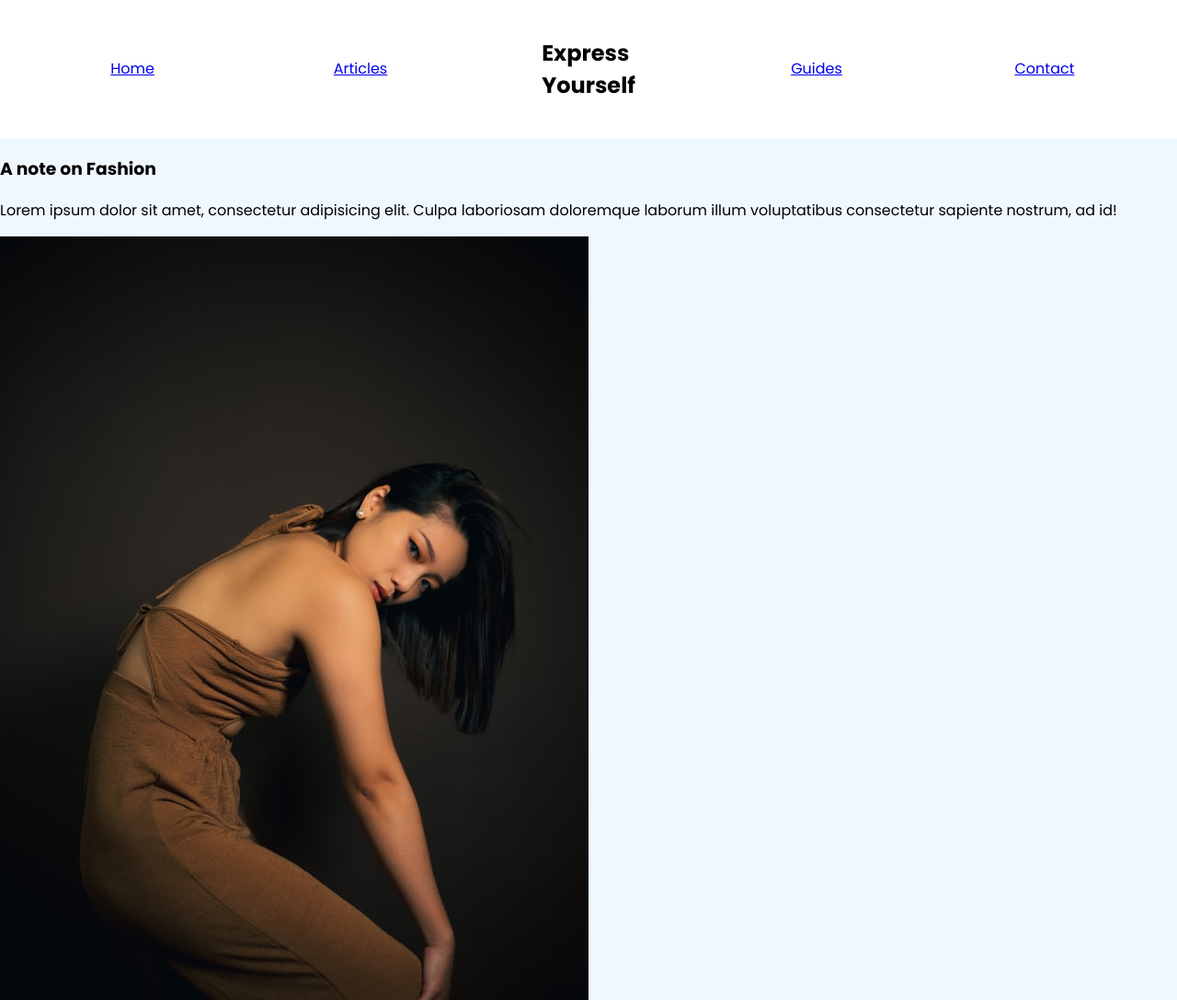
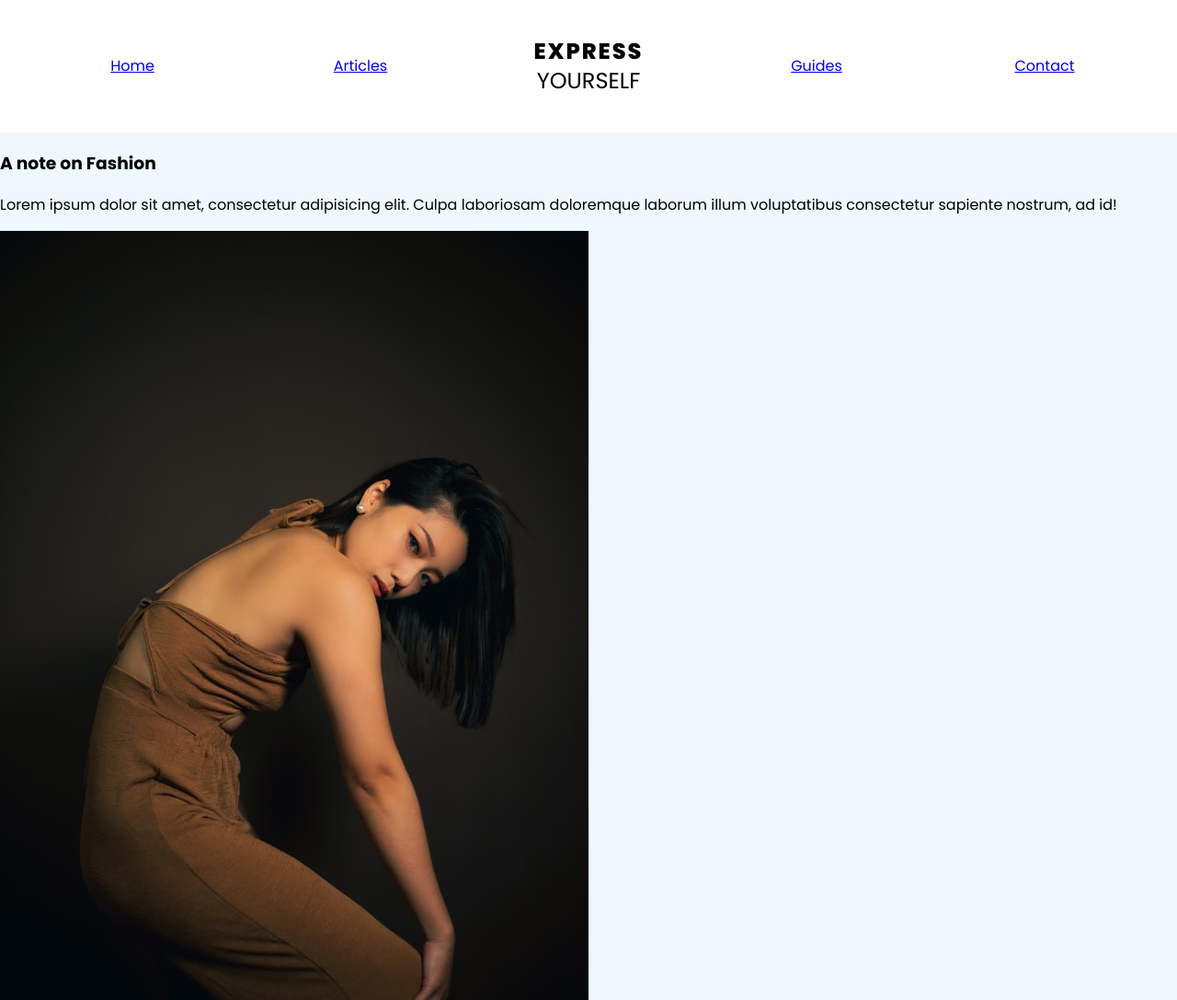
Before and after one commit to Lakshit-Chiranjiv/CSS-Grid-Layouts, a plain HTML site: page Masonry Layout/index.html in a window 1280 px wide. Shown: the top 1087 px of the page at 92% size. Drawn offline with Linux system fonts and the light colour scheme; a web font is replaced by a local one.

Commit message:
nav h1 styles

```diff
--- a/Masonry Layout/style.css
+++ b/Masonry Layout/style.css
@@ -18,3 +18,17 @@ nav{
     align-items: center;
     justify-items: center;
 }
+
+nav h1{
+    text-transform: uppercase;
+    line-height: 2rem;
+    text-align: center;
+}
+
+nav h1 div:first-child{
+    font-weight: 800;
+    letter-spacing: 2px;
+}
+nav h1 div:last-child{
+    font-weight: 400;
+}
```
